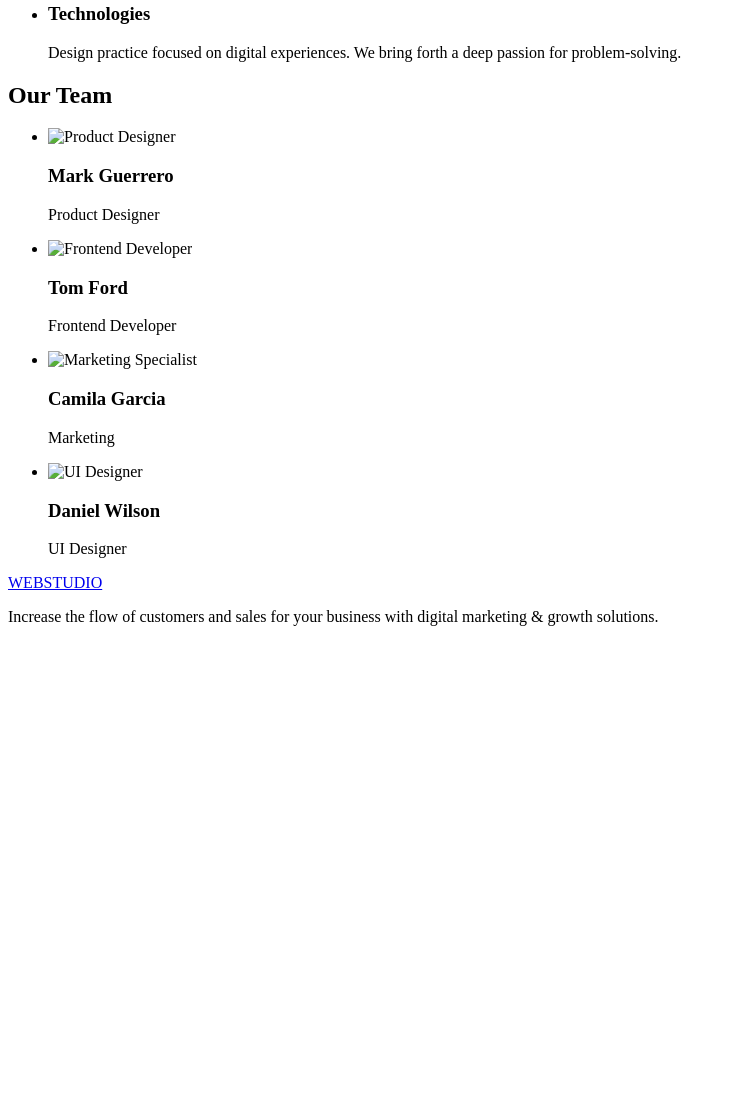
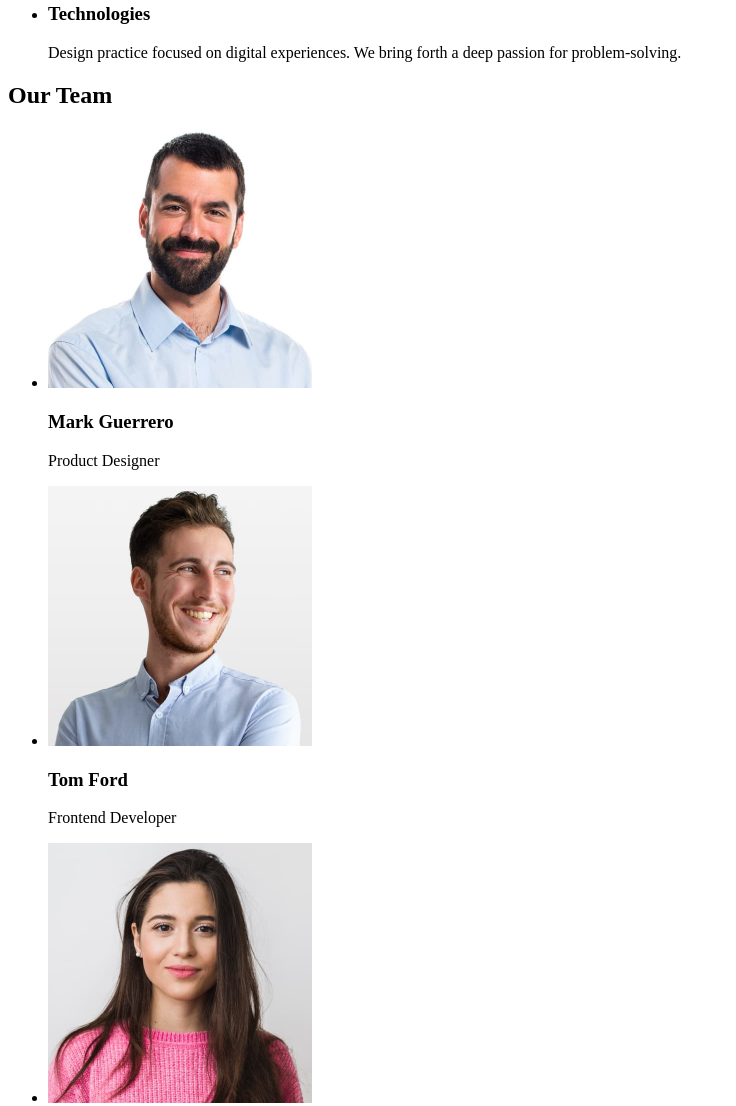
Before and after one commit to kopasovska/goit-markup-hw-01, a plain HTML site: page index.html in a window 1280 px wide. Shown: the part 532-1638 px from the top of the page, without its empty margins (0-736 px from the left). Before the commit the page ends 1174 px from the top, so only its background shows below. Drawn offline with Linux system fonts and the light colour scheme; the site is published under a folder, as on GitHub Pages, so addresses that start at the root find nothing.

Commit message:
no message

```diff
--- a/index.html
+++ b/index.html
@@ -73,22 +73,22 @@
             <h2>Our Team</h2>
             <ul>
                 <li>
-                    <img src="/images/product-designer.jpg" alt="Product Designer" width="264" />
+                    <img src="./images/product-designer.jpg" alt="Product Designer" width="264" />
                     <h3>Mark Guerrero</h3>
                     <p>Product Designer</p>
                 </li>
                 <li>
-                    <img src="/images/frontend-developer.jpg" alt="Frontend Developer" width="264" />
+                    <img src="./images/frontend-developer.jpg" alt="Frontend Developer" width="264" />
                     <h3>Tom Ford</h3>
                     <p>Frontend Developer</p>
                 </li>
                 <li>
-                    <img src="/images/marketing.jpg" alt="Marketing Specialist" width="264" />
+                    <img src="./images/marketing.jpg" alt="Marketing Specialist" width="264" />
                     <h3>Camila Garcia</h3>
                     <p>Marketing</p>
                 </li>
                 <li>
-                    <img src="/images/ui-designer.jpg" alt="UI Designer" width="264" />
+                    <img src="./images/ui-designer.jpg" alt="UI Designer" width="264" />
                     <h3>Daniel Wilson</h3>
                     <p>UI Designer</p>
                 </li>
```
